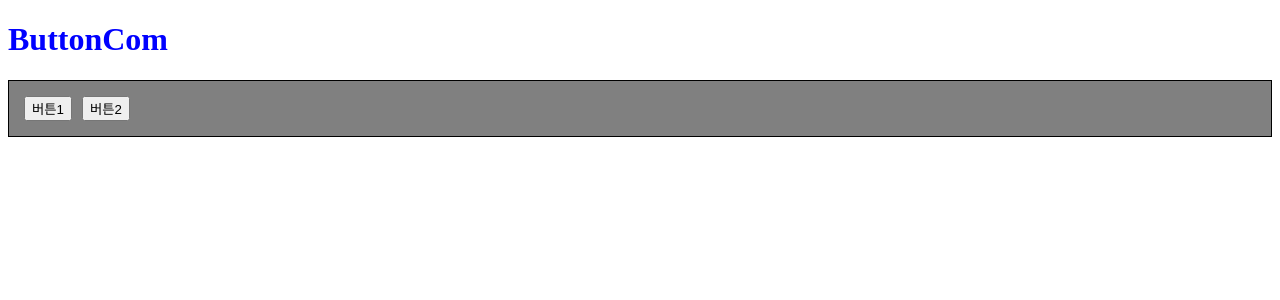
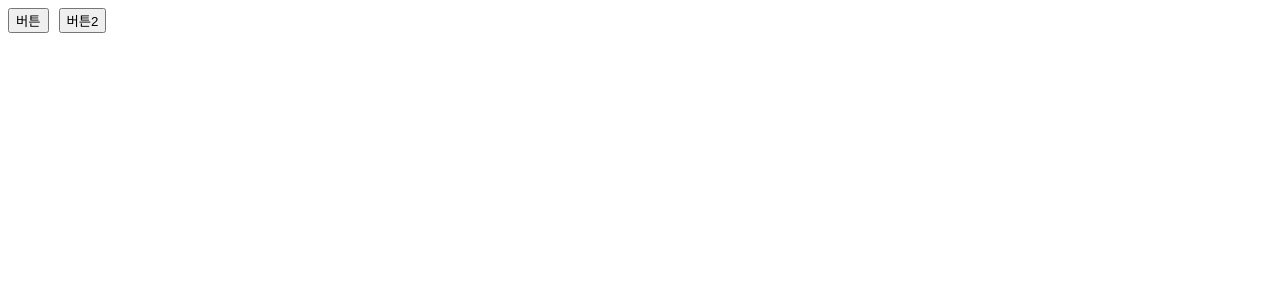
Before and after one commit to mjy90377/React1, a React (Vite) app in the folder react1/: page / in a window 1280 px wide. Shown: the top 300 px of the page. Built offline with nearby package versions, Linux system fonts and the light colour scheme.

Commit message:
핸들러에서 props 사용

```diff
--- a/react1/src/App.jsx
+++ b/react1/src/App.jsx
@@ -1,9 +1,9 @@
-import ButtonCom from "./components/ButtonCom/ButtonCom"
+import Toolbar from "./components/Toolbar"
 
 export default function App() {
   return (
     <>
-      <ButtonCom />
+      <Toolbar />
     </>
   )
 }
--- a/react1/src/components/ButtonCom/ButtonCom.jsx
+++ b/react1/src/components/ButtonCom/ButtonCom.jsx
@@ -1,17 +1,15 @@
 import style from "./ButtonCom.module.css"
 
-export default function ButtonCom(){
+export default function ButtonCom({message, children}){
     function handleClick(){
-        alert('버튼 클릭');
+        alert(message);
     }
 
     return (
         <>
-            <h1 className={style.title}>ButtonCom</h1>
-            <nav className={style.navBar}>
-                <button onClick={handleClick}>버튼1</button>
-                <button>버튼2</button>
-            </nav>
+            <button onClick={handleClick}>
+                {children}
+            </button>
         </>
     )
 }
--- /dev/null
+++ b/react1/src/components/Toolbar.jsx
@@ -0,0 +1,14 @@
+import ButtonCom from "./ButtonCom/ButtonCom"
+
+export default function Toolbar(){
+    return (
+        <>
+            <ButtonCom message="버튼 클릭">
+                버튼
+            </ButtonCom>
+            <ButtonCom message="버튼2 클릭">
+                버튼2
+            </ButtonCom>
+        </>
+    )
+}
```
Also changed, not shown: 1 other file (tests, documents, lock files or other folders).
